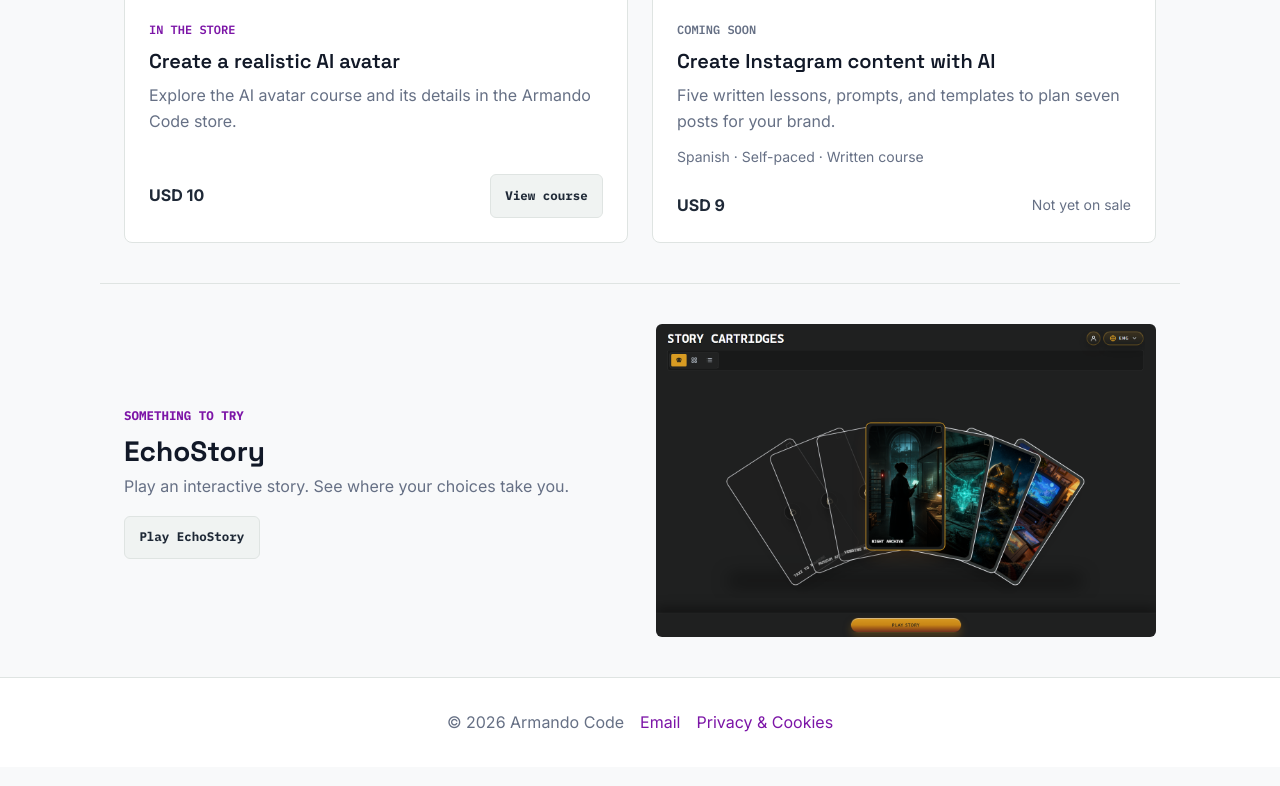
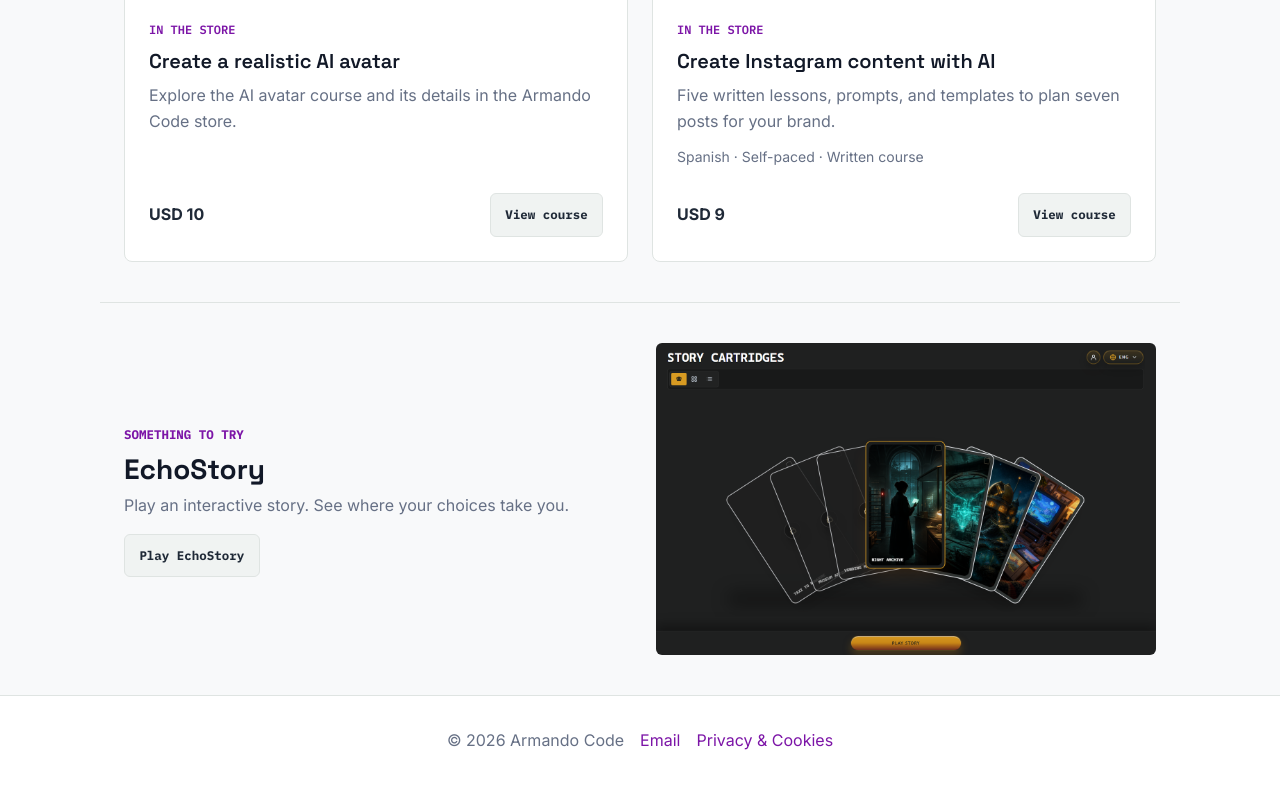
Before and after one commit to armandocodedev/portfolio-website, a website: page index.html in a window 1280 px wide. Shown: the part 915-1701 px from the top of the page. Drawn offline with Linux system fonts and the light colour scheme.

Commit message:
feat: link published Instagram AI course with click tracking (#2)
Co-authored-by: Freddy Suarez <armandocodedev@example.com>

```diff
--- a/index.html
+++ b/index.html
@@ -77,13 +77,13 @@
                 <article class="course-card" aria-labelledby="instagram-course-title">
                     <img src="assets/courses/instagram-ia-cover.jpg" alt="Instagram AI course cover with content previews and a weekly planner" data-i18n-alt="instagramCourseAlt" width="1672" height="941" loading="lazy">
                     <div class="course-card-content">
-                        <p class="course-status upcoming" data-i18n="courseComingSoon">Coming soon</p>
+                        <p class="course-status" data-i18n="courseOnStore">In the store</p>
                         <h3 id="instagram-course-title" data-i18n="instagramCourseTitle">Create Instagram content with AI</h3>
                         <p data-i18n="instagramCourseBody">Five written lessons, prompts, and templates to plan seven posts for your brand.</p>
                         <p class="course-format" data-i18n="instagramCourseFormat">Spanish · Self-paced · Written course</p>
                         <div class="course-card-footer">
                             <span class="course-price">USD 9</span>
-                            <span class="course-availability" data-i18n="courseNotOnSale">Not yet on sale</span>
+                            <a class="button-link secondary" href="https://armandocode.melonplace.com/accion/crea-contenido-para-instagram-con-ia?lang=en&amp;utm_source=armandocode.com&amp;utm_medium=website&amp;utm_campaign=courses&amp;utm_content=instagram_course" data-store-link data-analytics-event="store_visit" data-app-slug="crea-contenido-para-instagram-con-ia" data-project-type="course" data-cta="instagram_course" data-i18n="viewCourse">View course</a>
                         </div>
                     </div>
                 </article>
```
Also changed, not shown: tests/storefront.test.cjs (+15 -6 lines).
